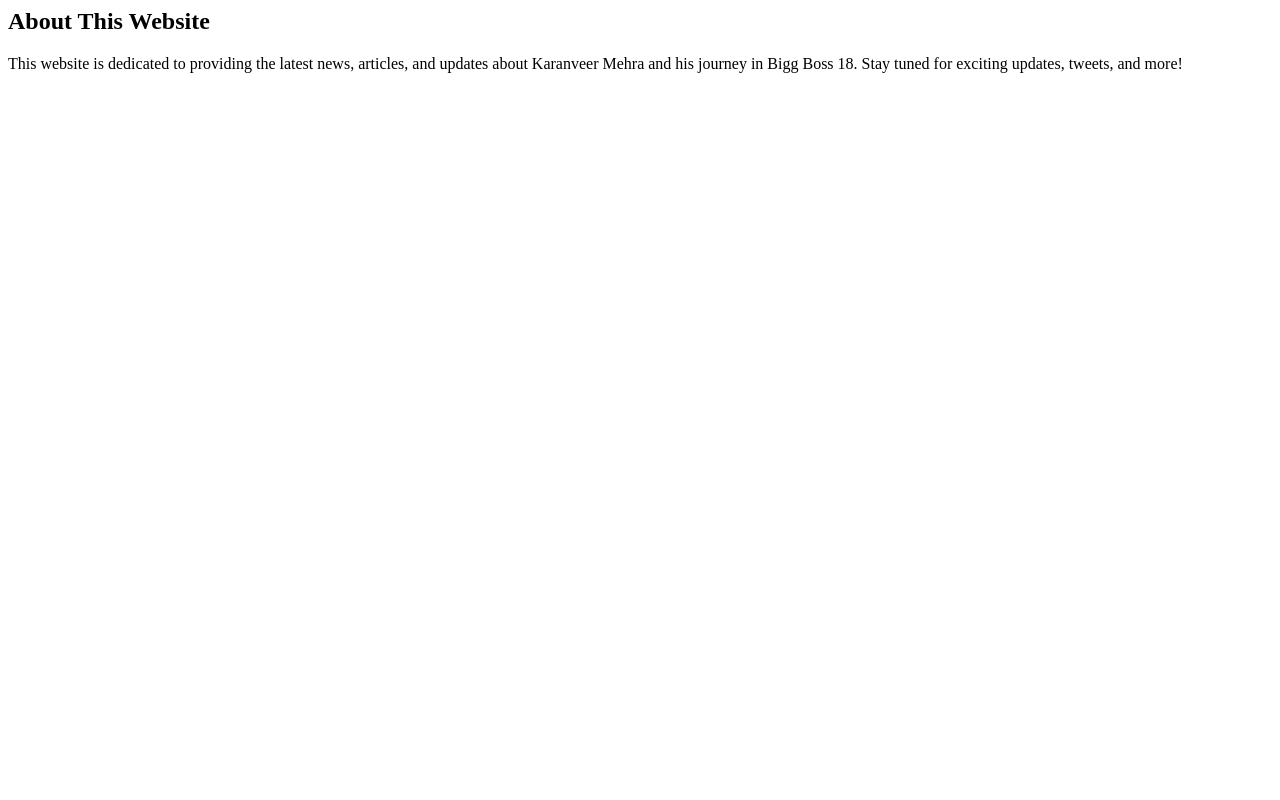
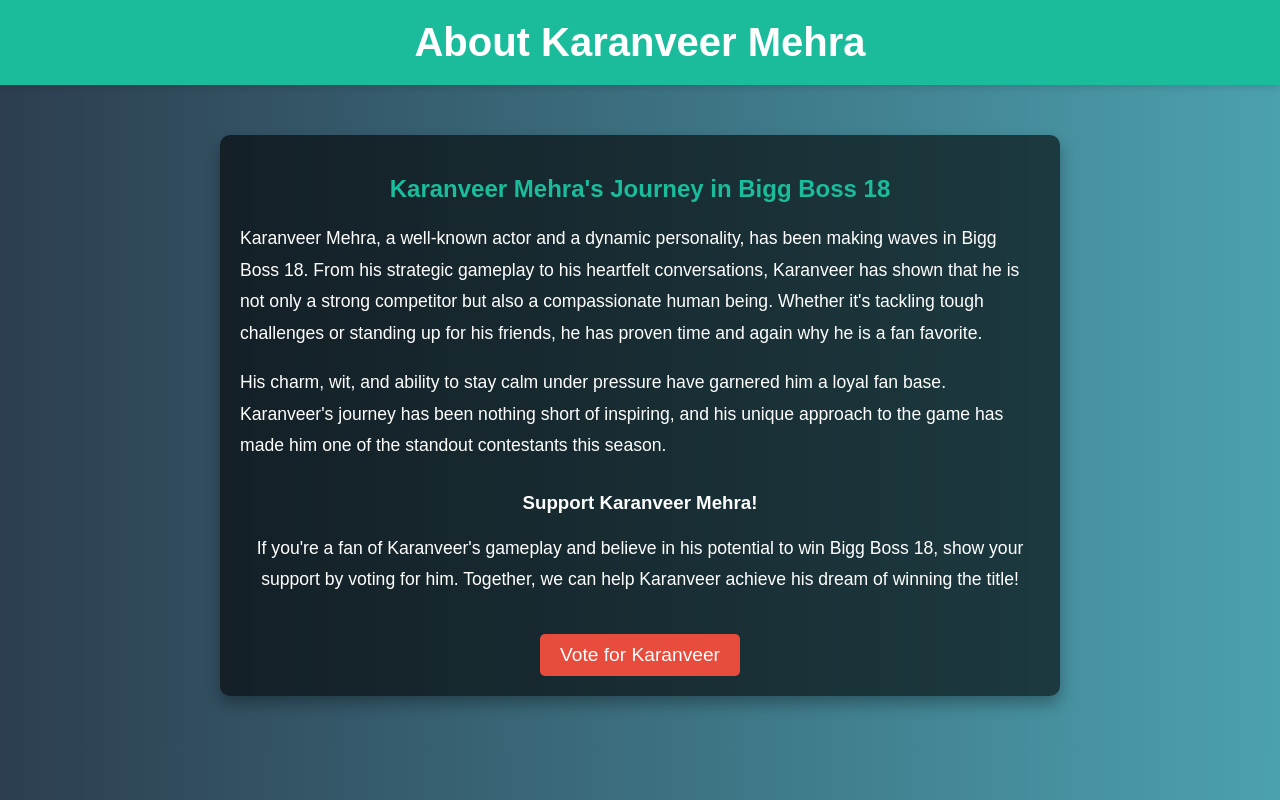
Before and after one commit to Ashmit12092000/kv-site, a FastAPI app: template templates/about.html in a window 1280 px wide. Run offline with FastAPI, Linux system fonts and the light colour scheme; the template is opened without the code that fills it, so the values that code supplies are empty.

Commit message:
Update about.html

```diff
--- a/templates/about.html
+++ b/templates/about.html
@@ -1,14 +1,99 @@
-<html>
-  <body>
+<!DOCTYPE html>
+<html lang="en">
+<head>
+    <meta charset="UTF-8">
+    <meta name="viewport" content="width=device-width, initial-scale=1.0">
+    <title>About Karanveer Mehra</title>
+    <link rel="stylesheet" href="/static/style.css">
+    <style>
+        body {
+            font-family: 'Arial', sans-serif;
+            margin: 0;
+            padding: 0;
+            background: linear-gradient(to right, #2c3e50, #4ca1af);
+            color: #fff;
+        }
 
+        header {
+            background: #1abc9c;
+            padding: 20px;
+            text-align: center;
+            box-shadow: 0 4px 6px rgba(0, 0, 0, 0.1);
+        }
 
-<section id="aboutSection" class="py-5">
-  <div class="container">
-    <h2 class="text-center">About This Website</h2>
-    <p class="text-center mt-3">
-      This website is dedicated to providing the latest news, articles, and updates about Karanveer Mehra and his journey in Bigg Boss 18. Stay tuned for exciting updates, tweets, and more!
-    </p>
-  </div>
-</section>
-  </body>
+        header h1 {
+            margin: 0;
+            font-size: 2.5rem;
+        }
+
+        main {
+            max-width: 800px;
+            margin: 50px auto;
+            padding: 20px;
+            background: rgba(0, 0, 0, 0.6);
+            border-radius: 10px;
+            box-shadow: 0 8px 15px rgba(0, 0, 0, 0.3);
+        }
+
+        main h2 {
+            color: #1abc9c;
+            margin-bottom: 20px;
+            text-align: center;
+        }
+
+        main p {
+            line-height: 1.8;
+            font-size: 1.1rem;
+        }
+
+        .support-section {
+            margin-top: 30px;
+            text-align: center;
+        }
+
+        .support-button {
+            display: inline-block;
+            margin-top: 20px;
+            padding: 10px 20px;
+            font-size: 1.2rem;
+            color: #fff;
+            background: #e74c3c;
+            border: none;
+            border-radius: 5px;
+            cursor: pointer;
+            text-decoration: none;
+            transition: background 0.3s ease;
+        }
+
+        .support-button:hover {
+            background: #c0392b;
+        }
+    </style>
+</head>
+<body>
+    <header>
+        <h1>About Karanveer Mehra</h1>
+    </header>
+    <main>
+        <h2>Karanveer Mehra's Journey in Bigg Boss 18</h2>
+        <p>
+            Karanveer Mehra, a well-known actor and a dynamic personality, has been making waves in Bigg Boss 18.
+            From his strategic gameplay to his heartfelt conversations, Karanveer has shown that he is not only a strong competitor
+            but also a compassionate human being. Whether it's tackling tough challenges or standing up for his friends, he has proven
+            time and again why he is a fan favorite.
+        </p>
+        <p>
+            His charm, wit, and ability to stay calm under pressure have garnered him a loyal fan base. Karanveer's journey has been
+            nothing short of inspiring, and his unique approach to the game has made him one of the standout contestants this season.
+        </p>
+        <div class="support-section">
+            <h3>Support Karanveer Mehra!</h3>
+            <p>
+                If you're a fan of Karanveer's gameplay and believe in his potential to win Bigg Boss 18, show your support by voting for him.
+                Together, we can help Karanveer achieve his dream of winning the title!
+            </p>
+            <a href="https://vote.biggboss18.com" target="_blank" class="support-button">Vote for Karanveer</a>
+        </div>
+    </main>
+</body>
 </html>
```
